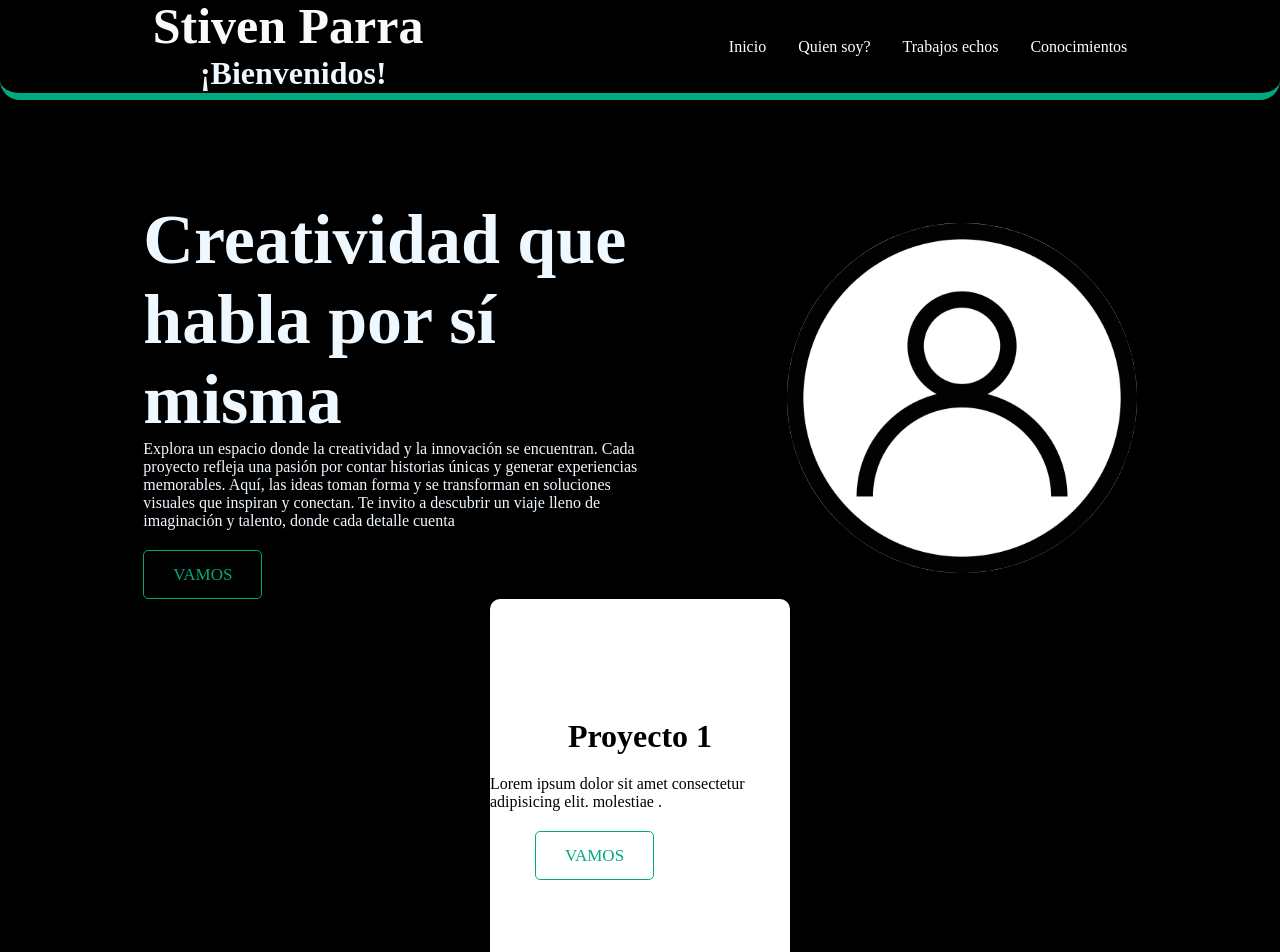
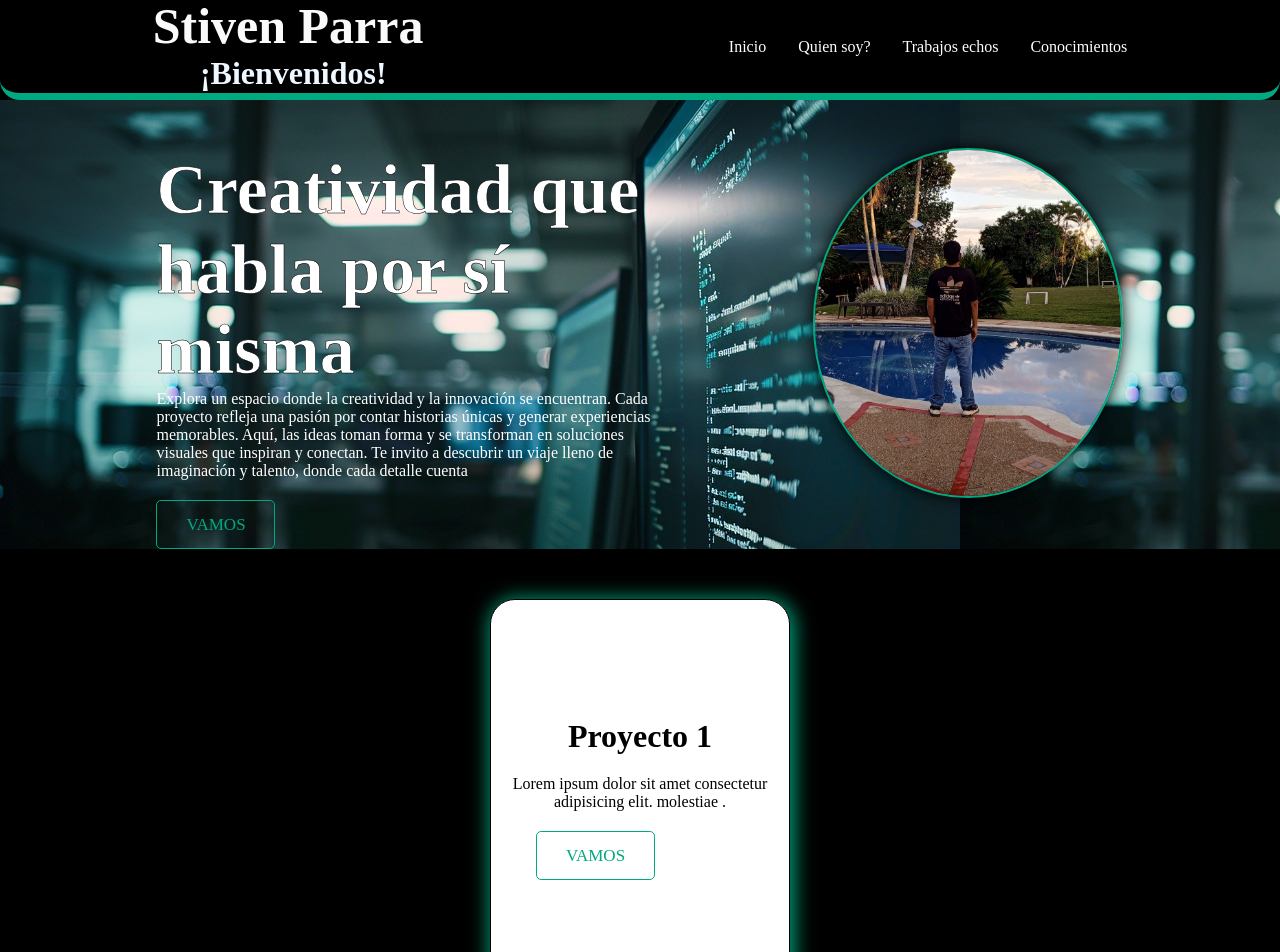
Before and after one commit to Ateraxia12/Portafolio-React, a React (Vite) app: page / in a window 1280 px wide. Shown: the top 952 px of the page. Built offline with nearby package versions, Linux system fonts and the light colour scheme.

Commit message:
Agregando Cambios 4, desde casa

```diff
--- a/src/components/Ui/UlNavHeader/UlNavHeader.css
+++ b/src/components/Ui/UlNavHeader/UlNavHeader.css
@@ -14,6 +14,6 @@ ul li a{
     color: white;
 }
 ul li a:hover{
-    border-bottom: 5px solid #00A97F;
-    border-radius: 10px;
+    border-bottom: 2px solid #00A97F;
+
 }
--- a/src/components/layouts/Section/Section.css
+++ b/src/components/layouts/Section/Section.css
@@ -5,25 +5,30 @@
     display: flex;
     justify-content: space-evenly;
     align-items: center;
-    margin-top: 100px;
+    background-image: url(../../../assets/images/img-computer.jpg);
 
 }
 
 .imgUser{
     height: 350px;
     border-radius: 50%;
+     border: solid 2px#00A97F;
     transition: transform 0.5s ease;
+    box-shadow: 0 0 15px rgba(0, 0, 0, 10);
 }
 .imgUser:hover{
-    transform: scale(1.1); /* Aumenta el tamaño de la imagen al pasar el mouse */
+    transform: scale(1.1);
   }
 
 .Divtext{
     width: 500px;
-    color: aliceblue;
+    color:rgb(255, 255, 255);
+    margin-top: 50px;
 }
 .TextSection{
     font-size: 70px;
     font-weight: bold;
-    color: aliceblue;
+    color:rgb(255, 255, 255);
+
+    -webkit-text-stroke: 0.5px rgb(0, 0, 0); /* Tamaño y color del borde */
 }
--- a/src/components/layouts/Section/Section.jsx
+++ b/src/components/layouts/Section/Section.jsx
@@ -1,5 +1,5 @@
 import React from 'react'
- import logo from '../../../assets/images/user-icon-profile-icon.jpg'
+ import yotas from '../../../assets/images/yotas.jpg'
  import '../Section/Section.css'
  import { Button } from '../../Ui/Button/Button'
 
@@ -16,7 +16,7 @@ export default function Section() {
 
       </div>
       <div>
-      <img className='imgUser' src={logo} alt="Logo" />
+      <img className='imgUser' src={yotas} alt="yotas" />
       </div>
 
 
--- a/src/components/layouts/Section/Section2.css
+++ b/src/components/layouts/Section/Section2.css
@@ -10,10 +10,12 @@
     width: 300px;
     display: flex;
     justify-content: center;
-
+    margin-top: 50px;
     flex-direction: column;
     background-color: rgb(255, 255, 255);
-    border-radius: 10px;
+    border-radius: 25px;
+    border: solid 1px #000000;
+    box-shadow:2px 2px 20px 2px #00A97F, -5px -5px 10px rgba(0, 0, 0, 0.2);
 }
 .h1ContainerSection2{
     margin-bottom: 20px;
@@ -27,3 +29,7 @@
 
 
 }
+
+.pContainarSection2{
+    text-align: center;
+}
--- a/src/components/layouts/Section/Section2.jsx
+++ b/src/components/layouts/Section/Section2.jsx
@@ -7,7 +7,7 @@ export const Section2 = () => {
         <div className='containerSection2'>
             <div className='container1Section2'>
                 <h1 className='h1ContainerSection2'> Proyecto 1</h1>
-                    <p>Lorem ipsum dolor sit amet consectetur adipisicing elit. molestiae .</p>
+                    <p className='pContainarSection2'>Lorem ipsum dolor sit amet consectetur adipisicing elit. molestiae .</p>
                     <div className='divButton'>
                      <Button/>
                     </div>
```
Also changed, not shown: src/assets/images/img-computer.jpg (added), src/assets/images/yotas.jpg (added).
